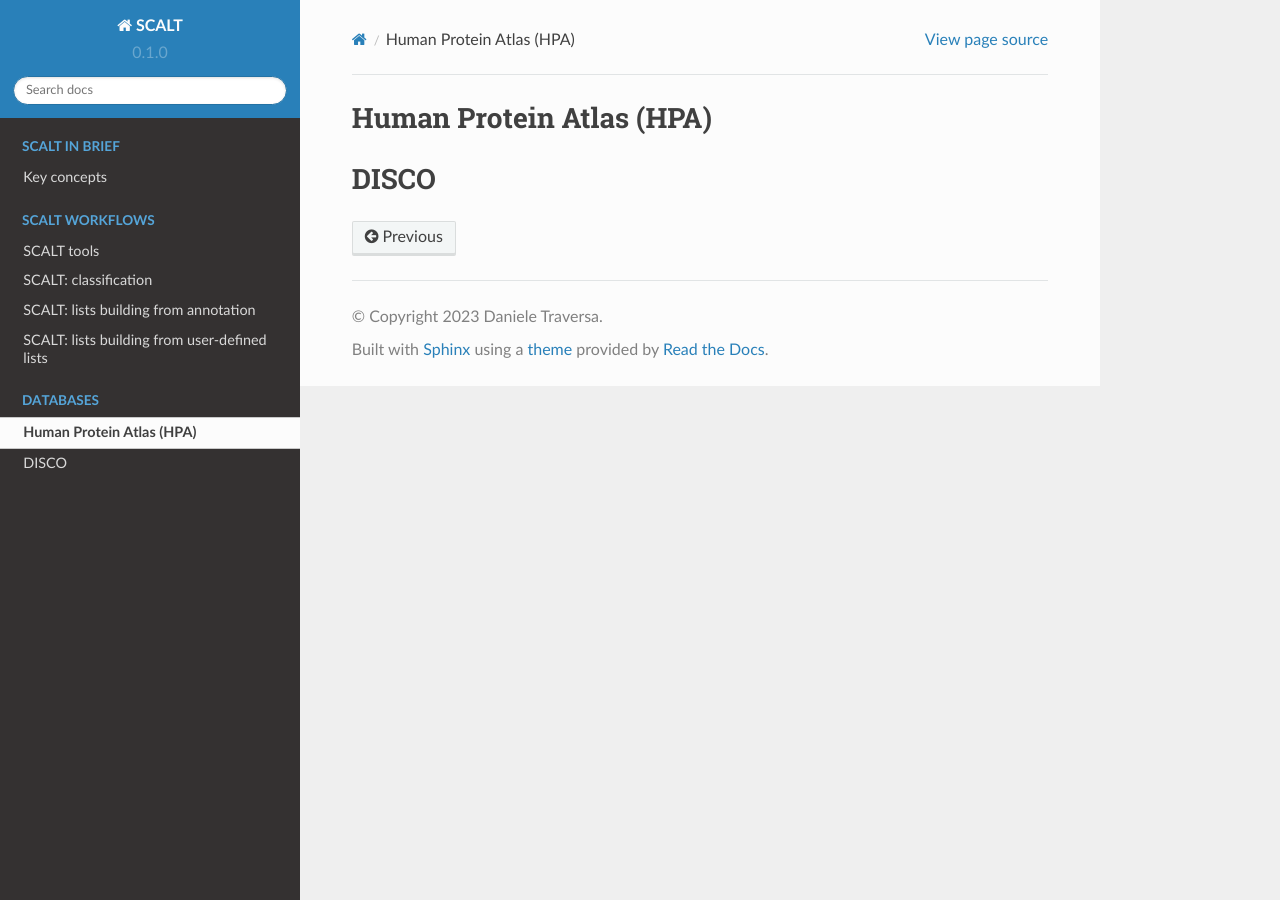
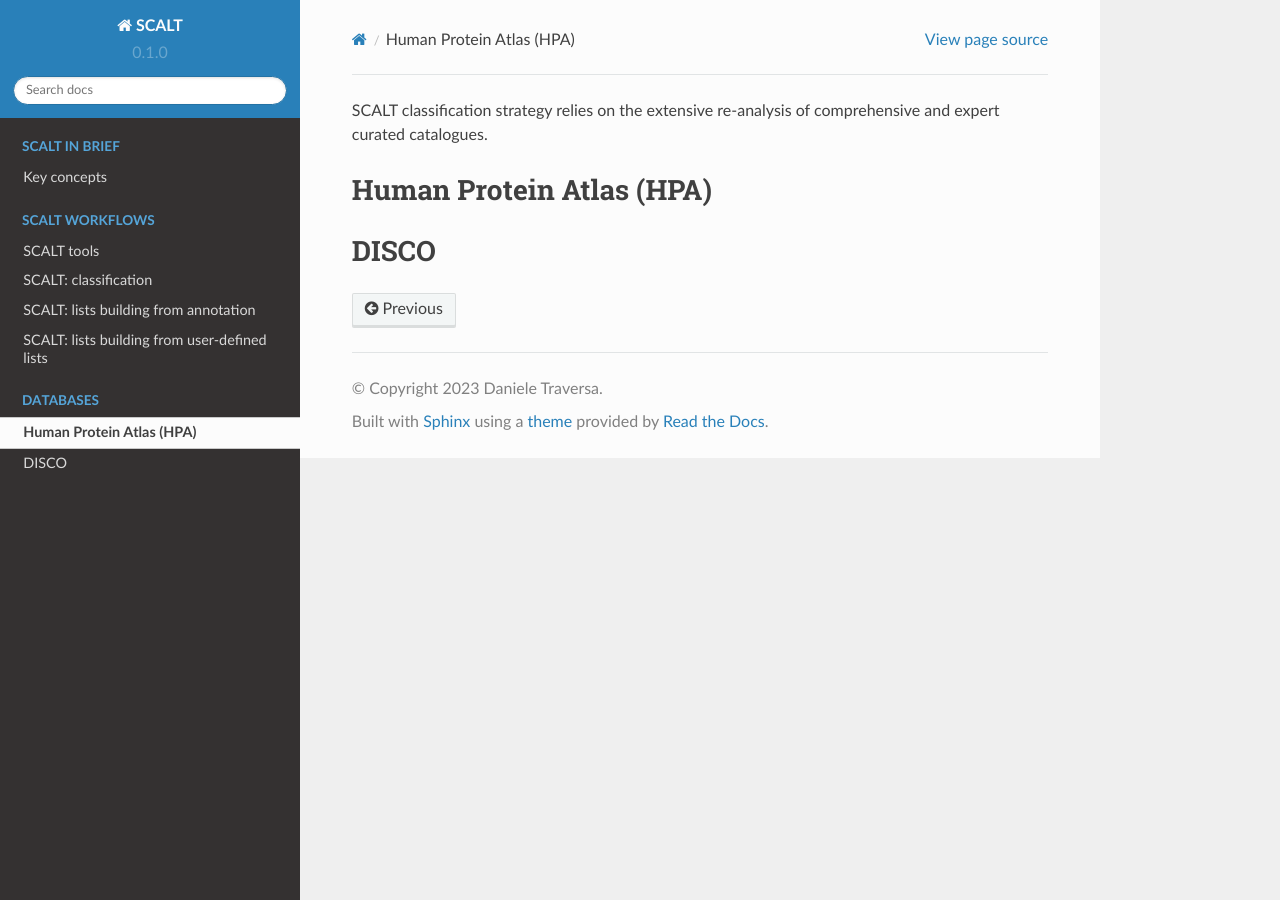
Before and after one commit to danitrave/CapitalCitiesGame, a Sphinx documentation site: the page built from docs/source/databases.rst, in a window 1280 px wide. Built offline with Sphinx 7.4.7 and the Read the Docs theme 2.0.0, drawn with Linux system fonts in a browser that asks for light colours.

Commit message:
Update databases.rst

```diff
--- a/docs/source/databases.rst
+++ b/docs/source/databases.rst
@@ -1,3 +1,5 @@
+SCALT classification strategy relies on the extensive re-analysis of comprehensive and expert curated catalogues.
+
 Human Protein Atlas (HPA)
 =========================
 
```
